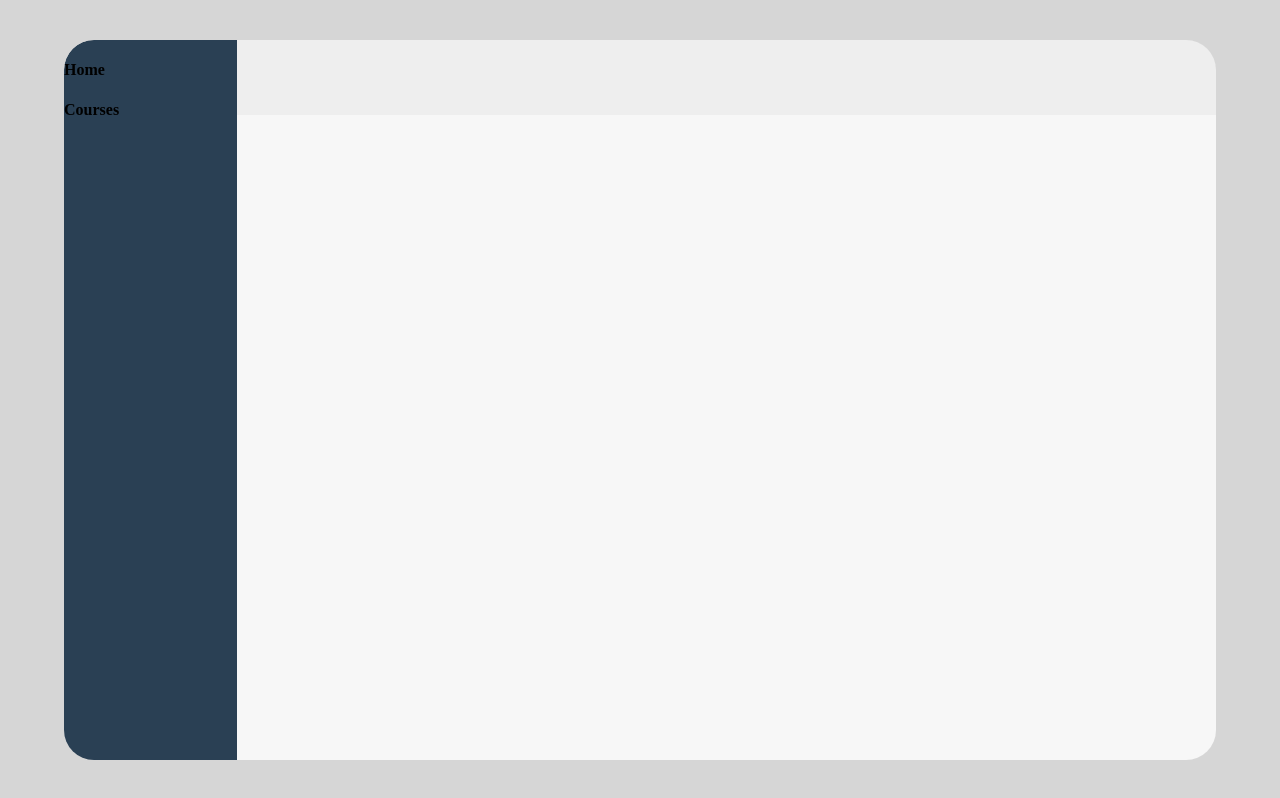
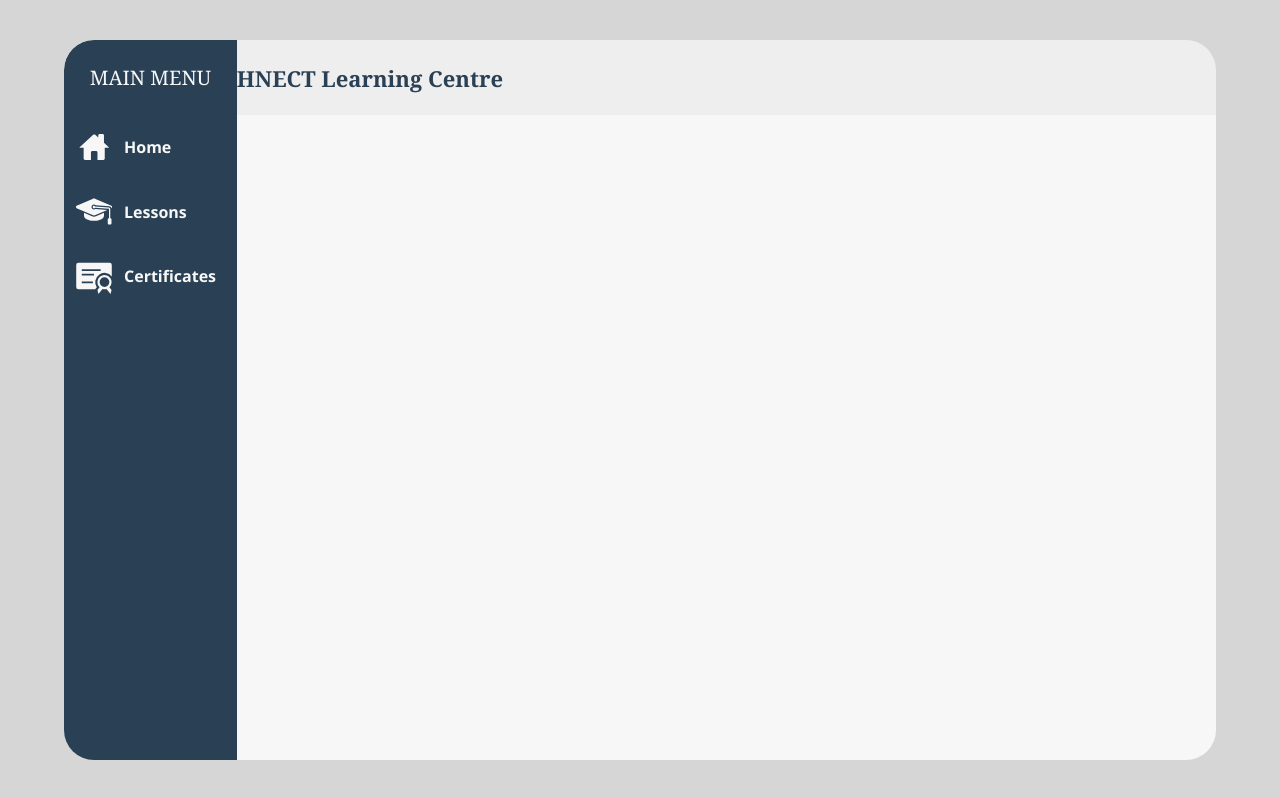
Before and after one commit to Scuba2105/PSG-Sleep-Study, a React (Vite) app in the folder src/renderer/: page / in a window 1280 px wide. Built offline with nearby package versions, Linux system fonts and the light colour scheme.

Commit message:
Added sidenav

```diff
--- a/src/renderer/src/App.jsx
+++ b/src/renderer/src/App.jsx
@@ -8,7 +8,8 @@ function App() {
   return (
     <div className='page-container flex-c'>
       <div className='wrapper'>
-        <div className='main-header size-100'></div>
+        <div className='icon-area flex-c'>MAIN MENU</div>
+        <div className='main-header size-100 flex-c'>HNECT Learning Centre</div>
         <Sidenav />
         <div className='main-area size-100'>
           <div className='top-dashboard'>
--- /dev/null
+++ b/src/renderer/src/Assets/SVG/svg.jsx
@@ -0,0 +1,31 @@
+export function Home({size="40px", color="#000000"}) {
+    return (
+        <svg fill={color} width={size} height={size} viewBox="-4.5 0 32 32">
+            <path d="M19.469 12.594l3.625 3.313c0.438 0.406 0.313 0.719-0.281 0.719h-2.719v8.656c0 0.594-0.5 1.125-1.094 1.125h-4.719v-6.063c0-0.594-0.531-1.125-1.125-1.125h-2.969c-0.594 0-1.125 0.531-1.125 1.125v6.063h-4.719c-0.594 0-1.125-0.531-1.125-1.125v-8.656h-2.688c-0.594 0-0.719-0.313-0.281-0.719l10.594-9.625c0.438-0.406 1.188-0.406 1.656 0l2.406 2.156v-1.719c0-0.594 0.531-1.125 1.125-1.125h2.344c0.594 0 1.094 0.531 1.094 1.125v5.875z"></path>
+        </svg>
+    )
+}
+
+export function Classes({size="40px", color="#000000"}) {
+    return (
+        <svg width={size} height={size} viewBox="0 0 32 32">
+            <path fill={color} d="M30,22v3c0,0.552-0.448,1-1,1h-1c-0.552,0-1-0.448-1-1v-3c0-0.552,0.448-1,1-1v-7.539l-11.198-0.896
+                C16.621,12.822,16.337,13,16,13c-0.552,0-1-0.448-1-1c0-0.552,0.448-1,1-1c0.396,0,0.732,0.235,0.894,0.57l11.186,0.895
+                c0.516,0.041,0.92,0.479,0.92,0.997V21C29.552,21,30,21.448,30,22z M16,19.725c-0.547,0-1.094-0.111-1.603-0.334L8,16.592v2.227
+                c0,1.136,0.642,2.175,1.658,2.683l0,0C11.655,22.501,13.827,23,16,23s4.345-0.499,6.341-1.497l0,0C23.358,20.995,24,19.956,24,18.82
+                v-2.227l-6.397,2.799C17.094,19.614,16.547,19.725,16,19.725z M29.906,11.084L17.202,5.526C16.819,5.358,16.41,5.275,16,5.275
+                c-0.41,0-0.819,0.084-1.202,0.252L2.094,11.084c-0.799,0.35-0.799,1.483,0,1.832l12.703,5.559c0.765,0.334,1.641,0.334,2.405,0
+                l9.416-4.121l-9.438-0.755C16.843,13.858,16.434,14,16,14c-1.103,0-2-0.897-2-2c0-1.103,0.897-2,2-2
+                c0.552,0,1.062,0.224,1.431,0.609l10.729,0.858c0.842,0.067,1.525,0.666,1.751,1.445C30.704,12.561,30.703,11.433,29.906,11.084z"/>
+        </svg>
+    )
+}
+
+export function Certificate({size="40px", color="#000000"}) {
+    return (
+        <svg fill={color} width={size} height={size} viewBox="0 0 36 36" preserveAspectRatio="xMidYMid meet">
+            <path d="M19,30H4a2,2,0,0,1-2-2V8A2,2,0,0,1,4,6H32a2,2,0,0,1,2,2V18.37a8.34,8.34,0,0,0-13.49,9.79l-.93,1.14ZM7,12v1.6H24V12Zm0,5.6H18V16H7Zm0,7H17V23H7Z" class="clr-i-solid clr-i-solid-path-1"></path><path d="M33.83,23.59a6.37,6.37,0,1,0-10.77,4.59l-1.94,2.37.9,3.61,3.66-4.46a6.26,6.26,0,0,0,3.55,0l3.66,4.46.9-3.61-1.94-2.37A6.34,6.34,0,0,0,33.83,23.59Zm-10.74,0a4.37,4.37,0,1,1,4.37,4.31A4.35,4.35,0,0,1,23.1,23.59Z" class="clr-i-solid clr-i-solid-path-2"></path>
+            <rect x="0" y="0" width="36" height="36" fill-opacity="0"/>
+        </svg>
+    )
+}
--- a/src/renderer/src/Components/Sidenav.jsx
+++ b/src/renderer/src/Components/Sidenav.jsx
@@ -1,8 +1,20 @@
+import { Classes, Home, Certificate } from "../Assets/SVG/svg"
+
 export function Sidenav() {
   return (
     <div className='main-menu size-100'>
-      <h4>Home</h4>
-      <h4>Courses</h4>
+      <div className="menu-option-container flex-c">
+        <Home color="#F7F7F7"/>
+        <h4 className='menu-heading'>Home</h4>
+      </div>
+      <div className="menu-option-container flex-c">
+        <Classes color="#F7F7F7"/>
+        <h4 className='menu-heading'>Lessons</h4>
+      </div>
+      <div className="menu-option-container flex-c">
+        <Certificate color="#F7F7F7"/>
+        <h4 className='menu-heading'>Certificates</h4>
+      </div>
     </div>
   )
 }
--- a/src/renderer/src/Styles/App.css
+++ b/src/renderer/src/Styles/App.css
@@ -66,27 +66,49 @@ body, html {
   overflow: hidden;
 }
 
+.icon-area {
+  grid-row: 1;
+  grid-column: 1;
+  border-top-left-radius: 30px;
+  background: var(--dark-theme);
+  color: var(--med-light-theme);
+  font-family: Cambria, Cochin, Georgia, Times, 'Times New Roman', serif;
+  font-weight: 500;
+  font-size: 2.5vh;
+}
+
 .main-header {
   grid-row: 1 / span 1;
   grid-column: 2 / -1;
   background: var(--med-theme);
-  color: white;
+  color: var(--dark-theme);
+  font-family: Cambria, Cochin, Georgia, Times, 'Times New Roman', serif;
   font-size: 22px;
   font-weight: bold;
   justify-content: space-between;
-  border-top-right-radius: 30px;
 }
 
 .main-menu {
-  grid-row: 1 / -1;
+  grid-row: 2 / -1;
   grid-column: 1 / span 1;
   background: var(--dark-theme);
   width: 100%;
   justify-content: flex-start;
   overflow: hidden;
   margin-bottom: -20px;
-  border-top-left-radius: 30px;
   border-bottom-left-radius: 30px;
+}
+
+.menu-option-container {
+  justify-content: flex-start;
+  padding-left: 10px;
+}
+
+.menu-heading {
+  font-family: 'Segoe UI', Tahoma, Geneva, Verdana, sans-serif;
+  font-size: 2vh;
+  color: var(--med-light-theme);
+  margin-left: 10px;
 }
 
 /* format the main area */
```
